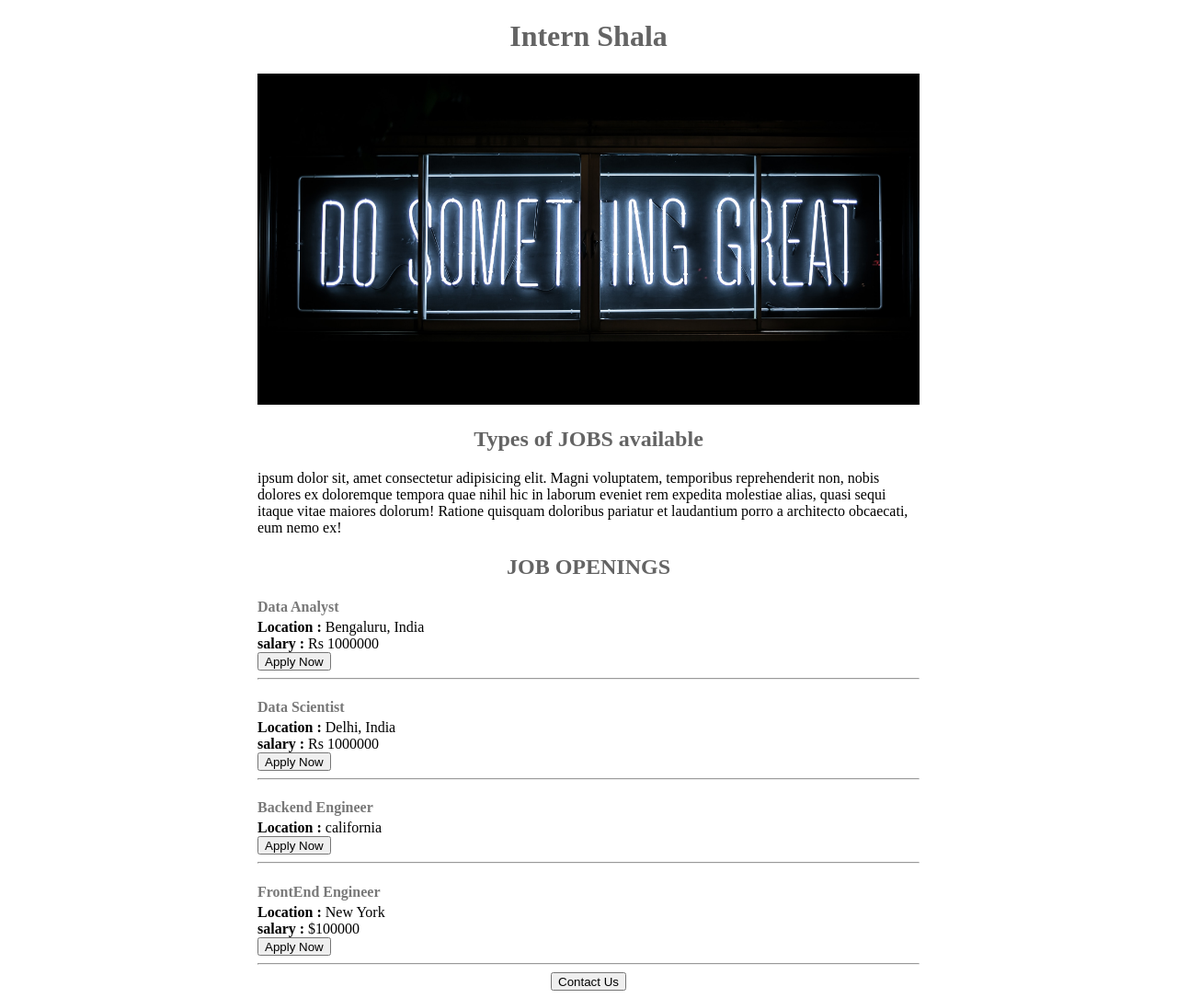
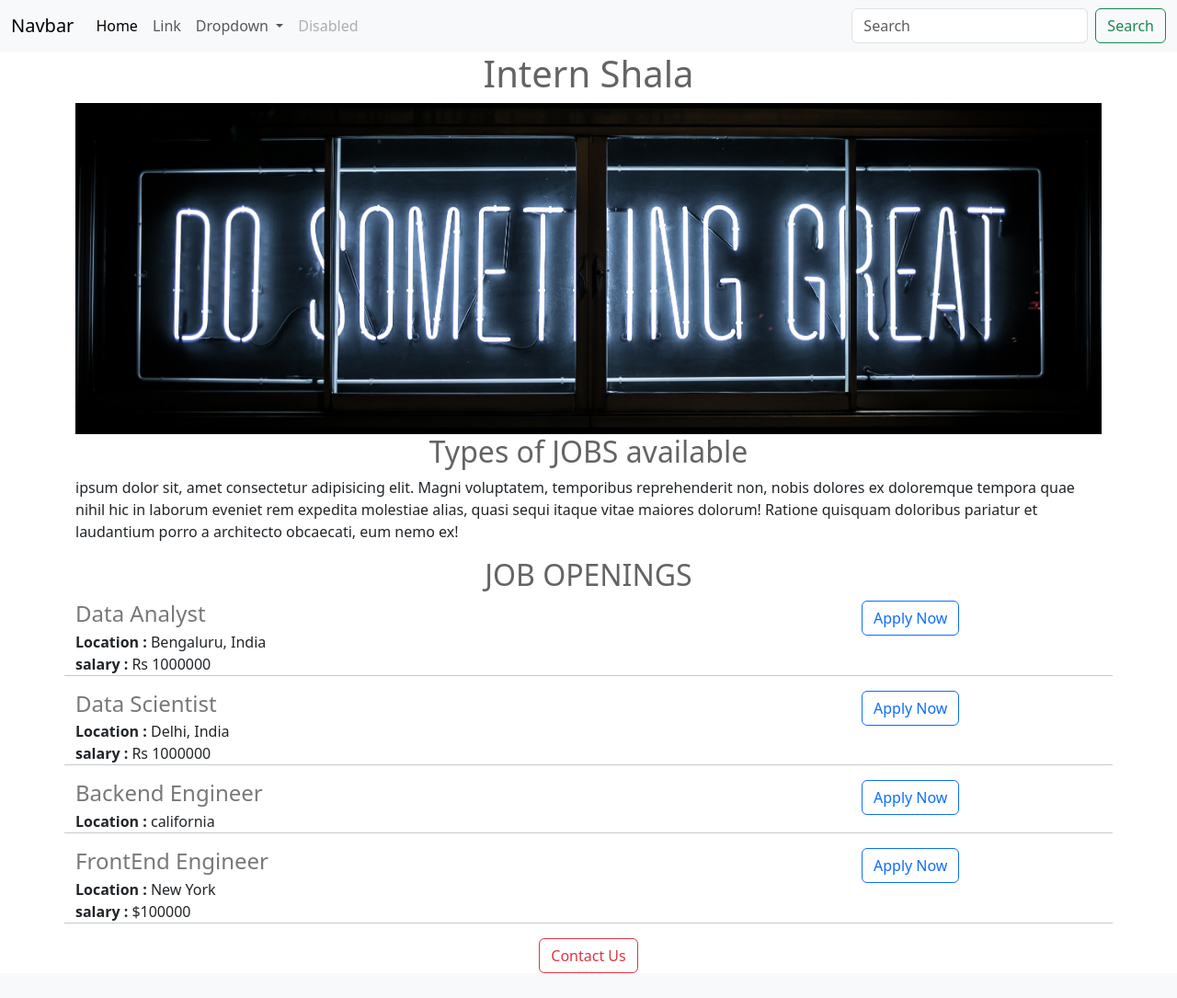
Before and after one commit to Shivamkumar9823/shivam-website, a Flask app: page / in a window 1280 px wide. Shown: the whole page at 92% size. After the commit the page ends 1058 px from the top, so only its background shows below. Run offline with Flask 3, Linux system fonts and the light colour scheme.

Commit message:
final chages dones

```diff
--- a/app.py
+++ b/app.py
@@ -7,25 +7,32 @@
            'id' : 1,
            'Title' : 'Data Analyst',
            'Location':'Bengaluru, India',
-           'Salary' :'Rs 1000000'
+           'Salary' :'Rs 1000000',
+           'email':'dt2022@gmail.com'
        },
        {
            'id' : 2,
            'Title' : 'Data Scientist',
            'Location':'Delhi, India',
-           'Salary' :'Rs 1000000'
+           'Salary' :'Rs 1000000',
+           'email':'ds2022@gmail.com'
+
        },
        {
            'id' : 3,
            'Title' : 'Backend Engineer',
            'Location':'california',
         #    'Salary' :'$ 12000'
+           'email':'be2022@gmail.com'
+
        },
        {
            'id' : 4,
            'Title' : 'FrontEnd Engineer',
            'Location':'New York',
-           'Salary' :'$100000'
+           'Salary' :'$100000',
+           'email':'fe2022@gmail.com'
+
        }
 
 ]
--- a/templates/index.html
+++ b/templates/index.html
@@ -1,70 +1,67 @@
 <!DOCTYPE html>
 <html lang="en">
   <head>
-    <meta charset="UTF-8">
-    <meta name="viewport" content="width=device-width, initial-scale=1.0">
+    <meta charset="UTF-8" />
+    <meta name="viewport" content="width=device-width, initial-scale=1.0" />
     <title>Home</title>
     <!-- <link rel="stylesheet" href="static/style.css"> -->
+    <link
+      href="https://cdn.jsdelivr.net/npm/bootstrap@5.3.2/dist/css/bootstrap.min.css"
+      rel="stylesheet"
+      integrity="sha384-T3c6CoIi6uLrA9TneNEoa7RxnatzjcDSCmG1MXxSR1GAsXEV/Dwwykc2MPK8M2HN"
+      crossorigin="anonymous"
+    />
     <style>
-        h1,h2{
+      h1,
+      h2 {
         text-align: center;
         color: rgb(100, 100, 100);
       }
-        section{
+      section {
         display: flex;
         justify-content: space-around;
       }
-        button{
-            height: 20px;
-        }
-        #banner{
+      #banner {
         width: 100%;
         height: 360px;
         object-fit: cover;
       }
-        .container{
-            max-width: 720px;
+      .container {
+        /* max-width: 720px; */
         margin: 0 auto 0 auto;
-
       }
     </style>
   </head>
   <body>
+    <div>
+      {% include 'navbar.html' %}
+    </div>
     <div class="container">
       <h1>Intern Shala</h1>
-   <img id="banner" src="static/clark-tibbs-oqStl2L5oxI-unsplash.jpg" alt="">
+      <img
+        id="banner"
+        src="static/clark-tibbs-oqStl2L5oxI-unsplash.jpg"
+        alt=""
+      />
       <h2>Types of JOBS available</h2>
-   <p>ipsum dolor sit, amet consectetur adipisicing elit. Magni voluptatem, temporibus reprehenderit non, nobis dolores ex doloremque tempora quae nihil hic in laborum eveniet rem expedita molestiae alias, quasi sequi itaque vitae maiores dolorum! Ratione quisquam doloribus pariatur et laudantium porro a  architecto obcaecati, eum nemo ex!</p>
+      <p>
+        ipsum dolor sit, amet consectetur adipisicing elit. Magni voluptatem,
+        temporibus reprehenderit non, nobis dolores ex doloremque tempora quae
+        nihil hic in laborum eveniet rem expedita molestiae alias, quasi sequi
+        itaque vitae maiores dolorum! Ratione quisquam doloribus pariatur et
+        laudantium porro a architecto obcaecati, eum nemo ex!
+      </p>
       <h2>JOB OPENINGS</h2>
       <div>
         {% for job in jobs %}
          {% include 'jobitems.html'%}
           {% endfor %}
         </div>
-<!-- <section>
-    <p>Data analyst</p>
-    <button>Apply NOW</button>
-</section>
-<hr>
-<section>
-    <p>Backend Developer</p>
-    <button>Apply NOW</button>
-</section>
-<hr>
-<section>
-    <p>Data Scientist</p>
-    <button>Apply NOW</button>
-</section>
-<hr>
-<section>
-    <p>Full stack Developer</p>
-    <button>Apply NOW</button>
-</section>
- <hr> -->
 
-<div style="text-align: center;">
-    <button>Contact Us</button>
+      <div style="text-align: center">
+        <button class="btn btn-outline-danger">Contact Us</button>
       </div>
     </div>
+    <script src="https://cdn.jsdelivr.net/npm/bootstrap@5.3.2/dist/js/bootstrap.bundle.min.js" integrity="sha384-C6RzsynM9kWDrMNeT87bh95OGNyZPhcTNXj1NW7RuBCsyN/o0jlpcV8Qyq46cDfL" crossorigin="anonymous"></script>
   </body>
 </html>
--- a/templates/jobitems.html
+++ b/templates/jobitems.html
@@ -1,14 +1,17 @@
-<div>
-
-    <h4 style="color: rgb(120, 120, 120); margin-bottom: 4px;"> {{job['Title']}}</h4>
+<div class="row">
+  <div class="col-9">
+    <h4 style="color: rgb(120, 120, 120); margin-bottom: 4px">
+      {{job['Title']}}
+    </h4>
 
     <div><b>Location :</b> {{job['Location']}}</div>
 
     {% if 'Salary' in job %}
-    <div><b>salary :</b> {{job['Salary']}} </div>
+    <div><b>salary :</b> {{job['Salary']}}</div>
     {% endif %}
-    <button>Apply Now</button>
-    <hr>
-
-
- </div>
+  </div>
+  <div class="col-3">
+    <a  href="mailto:{{job['email']}}  ?subject=Application for the post {{job['Title']}}" type="button" class="btn btn-outline-primary ">Apply Now</a>
+  </div>
+  <hr />
+</div>
--- /dev/null
+++ b/templates/navbar.html
@@ -0,0 +1,36 @@
+<nav class="navbar navbar-expand-lg bg-body-tertiary">
+    <div class="container-fluid">
+      <a class="navbar-brand" href="#">Navbar</a>
+      <button class="navbar-toggler" type="button" data-bs-toggle="collapse" data-bs-target="#navbarSupportedContent" aria-controls="navbarSupportedContent" aria-expanded="false" aria-label="Toggle navigation">
+        <span class="navbar-toggler-icon"></span>
+      </button>
+      <div class="collapse navbar-collapse" id="navbarSupportedContent">
+        <ul class="navbar-nav me-auto mb-2 mb-lg-0">
+          <li class="nav-item">
+            <a class="nav-link active" aria-current="page" href="#">Home</a>
+          </li>
+          <li class="nav-item">
+            <a class="nav-link" href="#">Link</a>
+          </li>
+          <li class="nav-item dropdown">
+            <a class="nav-link dropdown-toggle" href="#" role="button" data-bs-toggle="dropdown" aria-expanded="false">
+              Dropdown
+            </a>
+            <ul class="dropdown-menu">
+              <li><a class="dropdown-item" href="#">Action</a></li>
+              <li><a class="dropdown-item" href="#">Another action</a></li>
+              <li><hr class="dropdown-divider"></li>
+              <li><a class="dropdown-item" href="#">Something else here</a></li>
+            </ul>
+          </li>
+          <li class="nav-item">
+            <a class="nav-link disabled" aria-disabled="true">Disabled</a>
+          </li>
+        </ul>
+        <form class="d-flex" role="search">
+          <input class="form-control me-2" type="search" placeholder="Search" aria-label="Search">
+          <button class="btn btn-outline-success" type="submit">Search</button>
+        </form>
+      </div>
+    </div>
+  </nav>
```
Lines whose indentation alone changed are shown as unchanged.
